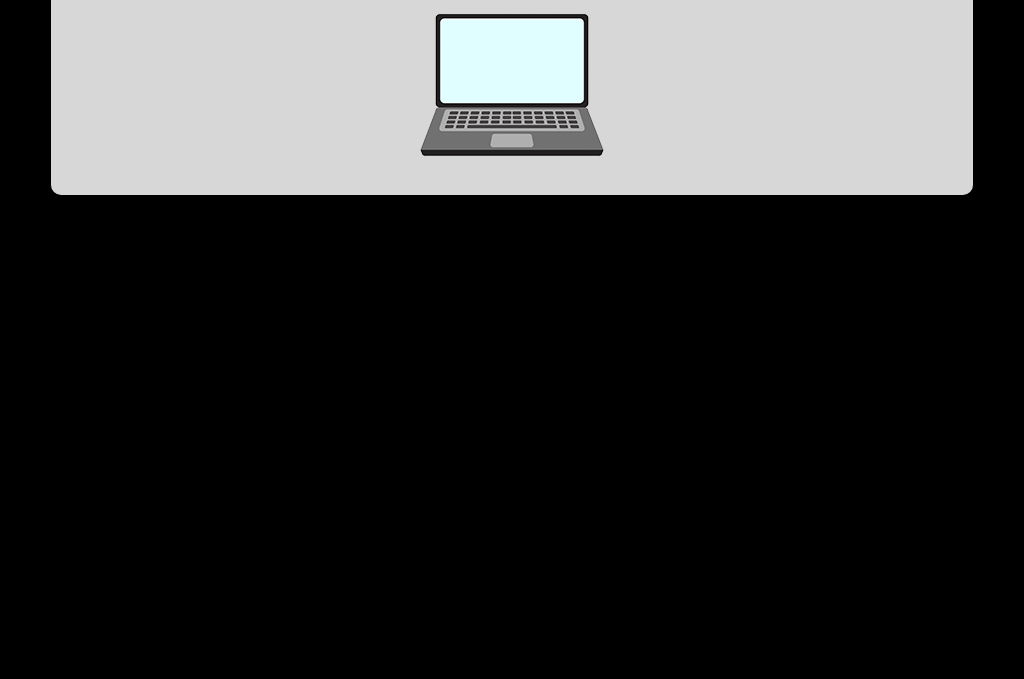
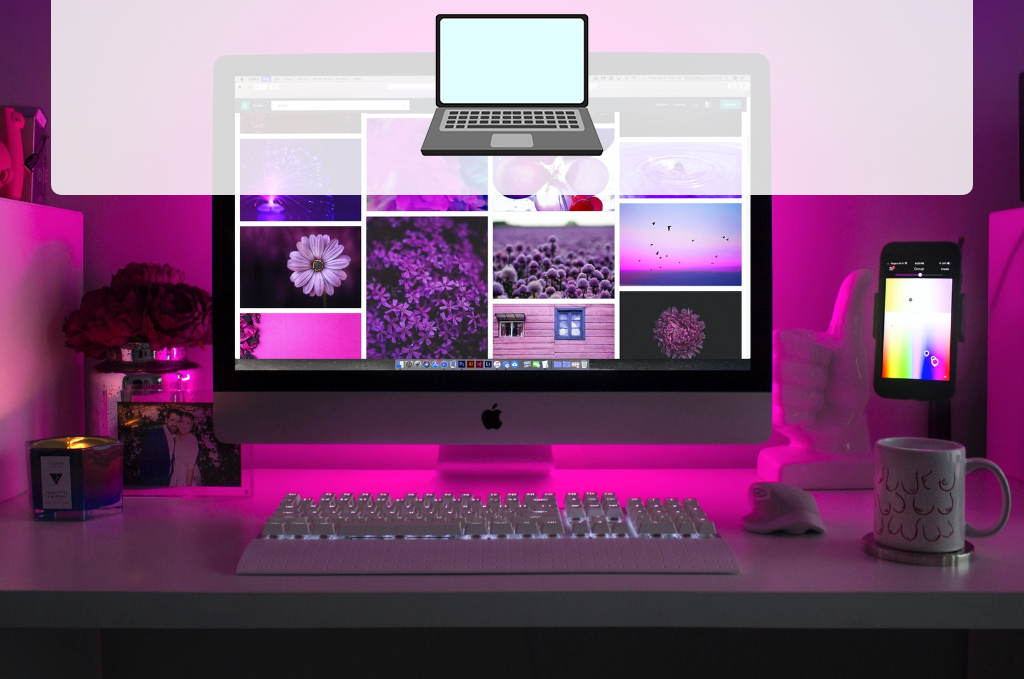
Before and after one commit to Wilianssl/responsiviness, a plain HTML site: page index.html in a window 1024 px wide. Shown: the part 121-800 px from the top of the page. Drawn offline with Linux system fonts and the light colour scheme.

Commit message:
atualizacao 2.0

```diff
--- a/estilos/media-query.css
+++ b/estilos/media-query.css
@@ -45,7 +45,7 @@ Grandes telas: acima de 1200px
 }
 @media screen and (min-width: 992px) and (max-width: 1200px) { /* DESKTOP */
   body {
-    background-image: url('../imagens/icon-pc.jpg');
+    background-image: url('../imagens/back-pc.jpg');
   }
   img#phone { display: none; }
   img#tablet { display: none; }
```
